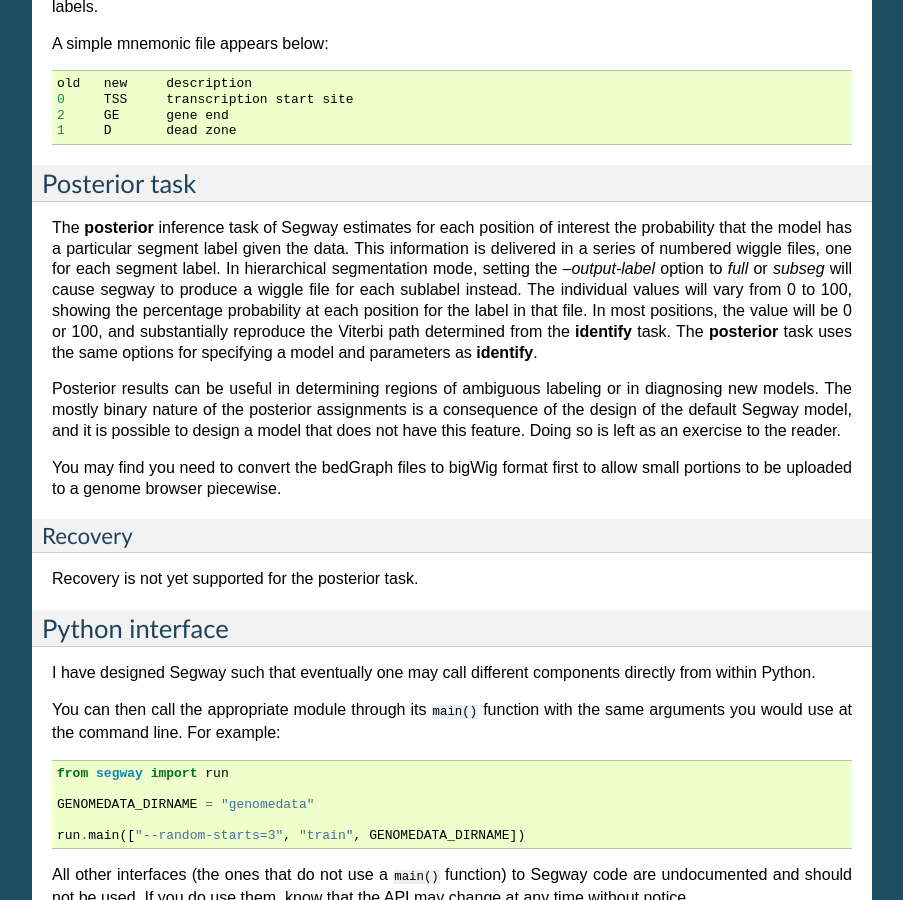
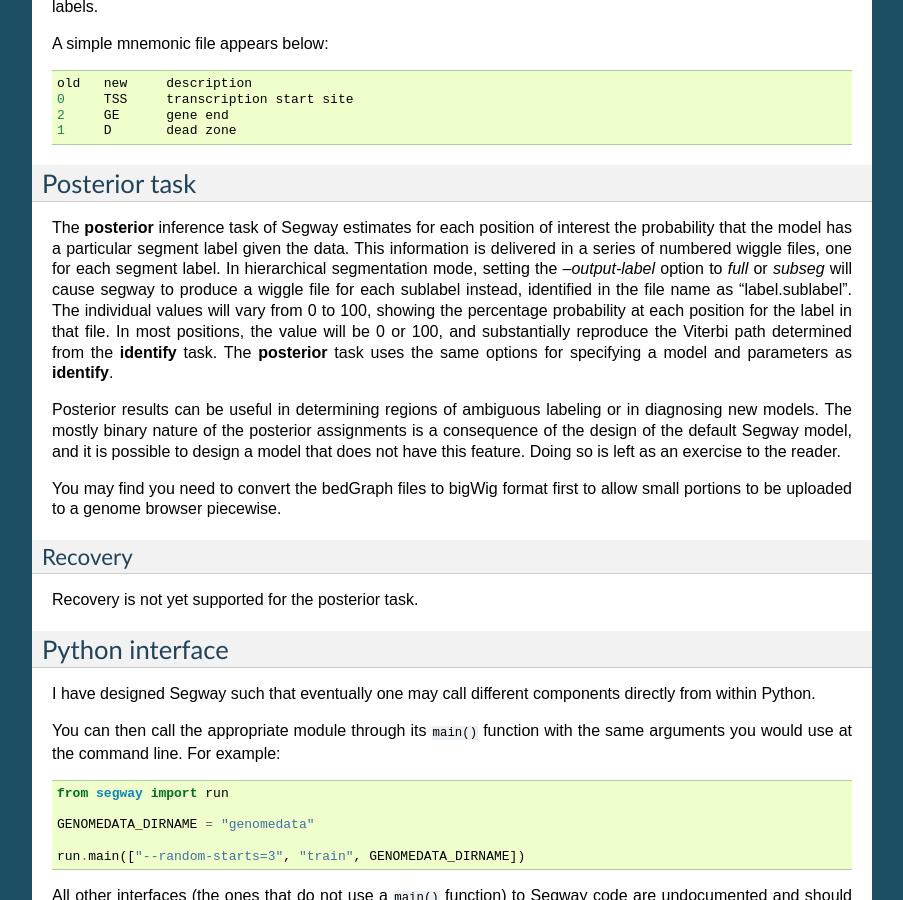
Before and after one commit to hoffmangroup/segway, a Sphinx documentation site: the page built from doc/segway.rst, in a window 1280 px wide and 900 px high, scrolled down 8180 px. Shown: the whole window, without its empty margins (198-1101 px from the left). Built offline with Sphinx 7.4.7, drawn with Linux system fonts in a browser that asks for light colours; formulas are drawn with MathJax 3.

Commit message:
documentation mentions filename format

```diff
--- a/doc/segway.rst
+++ b/doc/segway.rst
@@ -571,12 +571,12 @@ label given the data. This information is delivered in a series of
 numbered wiggle files, one for each segment label. In hierarchical
 segmentation mode, setting the `--output-label` option to *full* or
 *subseg* will cause segway to produce a wiggle file for each sublabel
-instead. The individual values will vary from 0 to 100, showing the
-percentage probability at each position for the label in that file.
-In most positions, the value will be 0 or 100, and substantially
-reproduce the Viterbi path determined from the **identify** task.
-The **posterior** task uses the same options for specifying a model
-and parameters as **identify**.
+instead, identified in the file name as "label.sublabel". The individual
+values will vary from 0 to 100, showing the  percentage probability at
+each position for the label in that file. In most positions, the value
+will be 0 or 100, and substantially  reproduce the Viterbi path
+determined from the **identify** task. The **posterior** task uses the
+same options for specifying a model and parameters as **identify**.
 
 Posterior results can be useful in determining regions of ambiguous
 labeling or in diagnosing new models. The mostly binary nature of the
```
